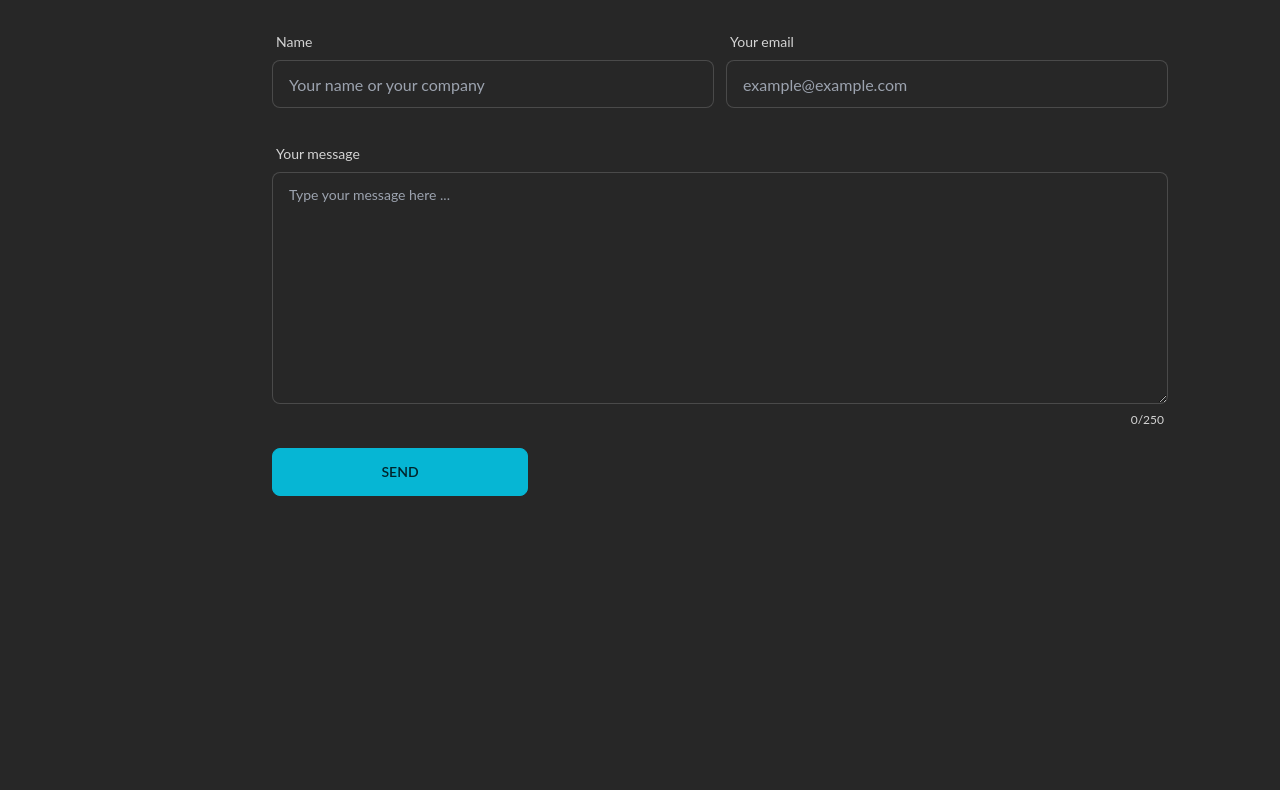
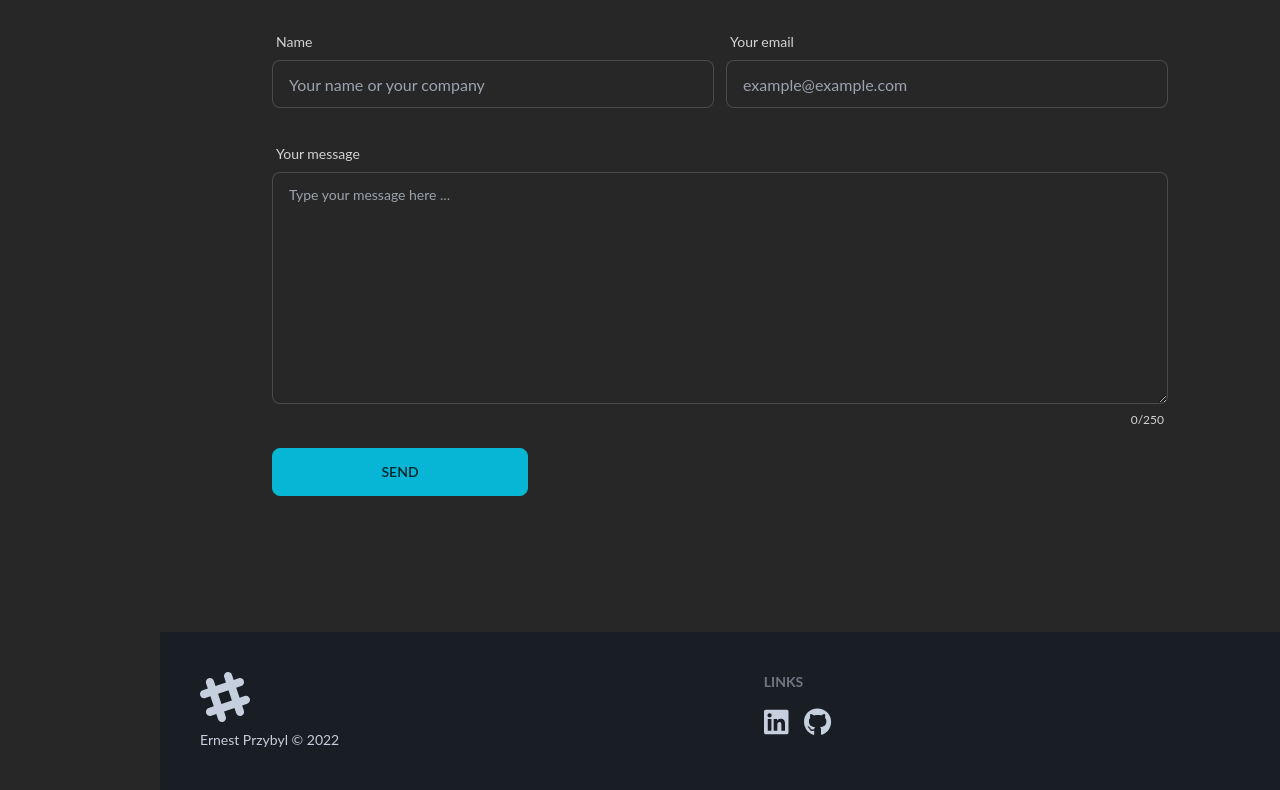
Before and after one commit to EP-coode/portfolio_v2, a Next.js app: page / in a window 1280 px wide. Shown: the part 3300-4090 px from the top of the page. Before the commit the page ends 3932 px from the top, so only its background shows below. Built offline with nearby package versions, Linux system fonts and the light colour scheme.

Commit message:
add footer, add analytics

```diff
--- a/package.json
+++ b/package.json
@@ -17,6 +17,7 @@
     "@fortawesome/react-fontawesome": "^0.2.0",
     "@types/markdown-it": "^12.2.3",
     "@types/nodemailer": "^6.4.6",
+    "@vercel/analytics": "^0.1.5",
     "class-transformer": "^0.5.1",
     "class-validator": "^0.13.2",
     "classnames": "^2.3.1",
--- a/pages/_app.tsx
+++ b/pages/_app.tsx
@@ -1,10 +1,12 @@
 import "../styles/globals.css";
+import { Analytics } from '@vercel/analytics/react';
 import type { AppProps } from "next/app";
 
 function MyApp({ Component, pageProps }: AppProps) {
   return (
     <div className="bg-gray-dark font-lato text-justify">
       <Component {...pageProps} />
+      <Analytics />
     </div>
   );
 }
--- a/pages/index.tsx
+++ b/pages/index.tsx
@@ -25,6 +25,7 @@
 import { ProjectContainer } from "../src/components/project/ProjectContainer";
 import dynamic from "next/dynamic";
 import { LoadingPlaceholder } from "../src/components/LoadingPlaceholder";
+import { Footer } from "../src/components/Footer";
 
 const ContactMeForm = dynamic(() => import("../src/components/ContactMeForm"), {
   suspense: true,
@@ -115,7 +116,7 @@
   ];
 
   return (
-    <div>
+    <div className="flex flex-col md:flex-row-reverse">
       <ModalContextProvider>
         <Head>
           <title>Ernest Przybył</title>
@@ -128,14 +129,11 @@
           <link rel="icon" href="/favicon.ico" />
         </Head>
         <WindowScrollProgres />
-        <div className="flex flex-col md:flex-row-reverse">
         <div className="flex-grow">
           <Banner title="Hi I'm Ernest Przybł, a web developer" />
           <TrackableSectionContainer
             activeSectionSelectionStrategy={selectElementVisableInBottom}
-              onActiveSectionChange={(sectionId) =>
-                setActiveSectionId(sectionId)
-              }
+            onActiveSectionChange={setActiveSectionId}
           >
             <div className="p-7 pb-24 overflow-hidden">
               {aboutMeSection && (
@@ -165,10 +163,10 @@
               </TrackableSection>
             </div>
           </TrackableSectionContainer>
+          <Footer />
         </div>
         <BottomNav actions={navActions} className="md:hidden"></BottomNav>
         <SideNav actions={navActions} className="hidden md:flex"></SideNav>
-        </div>
       </ModalContextProvider>
     </div>
   );
--- a/src/components/ContactMeForm.tsx
+++ b/src/components/ContactMeForm.tsx
@@ -1,3 +1,5 @@
+import { faGithub, faLinkedin } from "@fortawesome/free-brands-svg-icons";
+import { FontAwesomeIcon } from "@fortawesome/react-fontawesome";
 import classNames from "classnames";
 import { useFormik } from "formik";
 import React, { useContext } from "react";
--- /dev/null
+++ b/src/components/Footer.tsx
@@ -0,0 +1,47 @@
+import { faLinkedin, faGithub } from "@fortawesome/free-brands-svg-icons";
+import { FontAwesomeIcon } from "@fortawesome/react-fontawesome";
+import React from "react";
+
+export const Footer = () => {
+  return (
+    <footer className="footer p-10 bg-neutral text-neutral-content">
+      <div>
+        <svg
+          width="50"
+          height="50"
+          viewBox="0 0 24 24"
+          xmlns="http://www.w3.org/2000/svg"
+          fillRule="evenodd"
+          clipRule="evenodd"
+          className="fill-current"
+        >
+          <path d="M22.672 15.226l-2.432.811.841 2.515c.33 1.019-.209 2.127-1.23 2.456-1.15.325-2.148-.321-2.463-1.226l-.84-2.518-5.013 1.677.84 2.517c.391 1.203-.434 2.542-1.831 2.542-.88 0-1.601-.564-1.86-1.314l-.842-2.516-2.431.809c-1.135.328-2.145-.317-2.463-1.229-.329-1.018.211-2.127 1.231-2.456l2.432-.809-1.621-4.823-2.432.808c-1.355.384-2.558-.59-2.558-1.839 0-.817.509-1.582 1.327-1.846l2.433-.809-.842-2.515c-.33-1.02.211-2.129 1.232-2.458 1.02-.329 2.13.209 2.461 1.229l.842 2.515 5.011-1.677-.839-2.517c-.403-1.238.484-2.553 1.843-2.553.819 0 1.585.509 1.85 1.326l.841 2.517 2.431-.81c1.02-.33 2.131.211 2.461 1.229.332 1.018-.21 2.126-1.23 2.456l-2.433.809 1.622 4.823 2.433-.809c1.242-.401 2.557.484 2.557 1.838 0 .819-.51 1.583-1.328 1.847m-8.992-6.428l-5.01 1.675 1.619 4.828 5.011-1.674-1.62-4.829z"></path>
+        </svg>
+        <p>Ernest Przybyl © 2022</p>
+      </div>
+      <div>
+        <span className="footer-title">Links</span>
+        <div className="grid grid-flow-col gap-4 h-7">
+          <a
+            className="hover:scale-110 h-full w-fit"
+            target="_blank"
+            href="https://www.linkedin.com/in/ernestprzybyl"
+            rel="noopener noreferrer"
+            aria-label="linkedin"
+          >
+            <FontAwesomeIcon icon={faLinkedin} className="h-full" />
+          </a>
+          <a
+            className="hover:scale-110 h-full w-fit"
+            target="_blank"
+            href="https://github.com/EP-coode"
+            rel="noopener noreferrer"
+            aria-label="github"
+          >
+            <FontAwesomeIcon icon={faGithub} className="h-full" />
+          </a>
+        </div>
+      </div>
+    </footer>
+  );
+};
--- a/src/components/navigation/BottomNav.tsx
+++ b/src/components/navigation/BottomNav.tsx
@@ -4,7 +4,7 @@
 export const BottomNav = ({ actions, className }: NavProps) => {
   return (
     <nav
-      className={`h-14 xs:h-16 w-full text-sm fixed bottom-0 left-0 bg-gray-light flex justify-around align-middle ${className}`}
+      className={`sticky bottom-0 h-14 xs:h-16 w-full text-sm left-0 bg-gray-light flex justify-around align-middle ${className}`}
     >
       {actions.map(({ icon, label, action, isActive }) => (
         <BottomNavAction
```
Also changed, not shown: 1 other file (tests, documents, lock files or other folders). Lines whose indentation alone changed are shown as unchanged.
